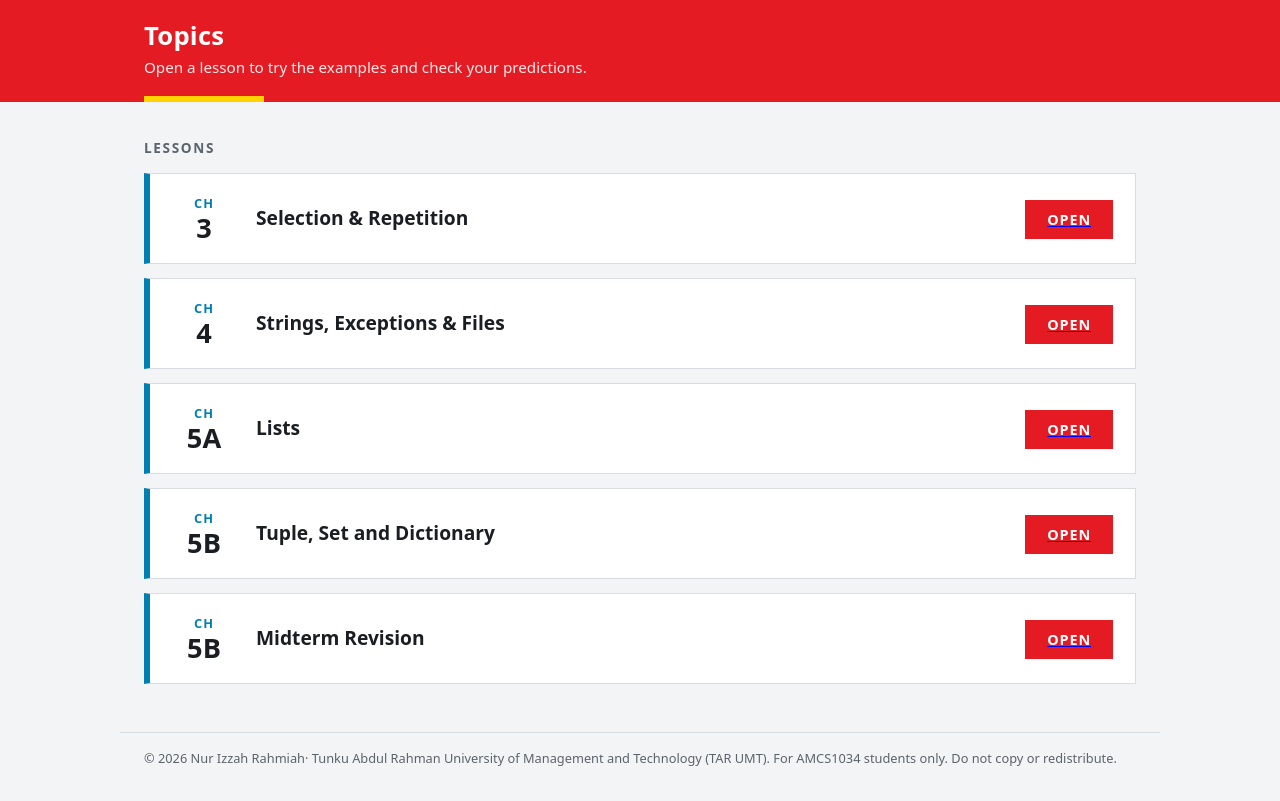
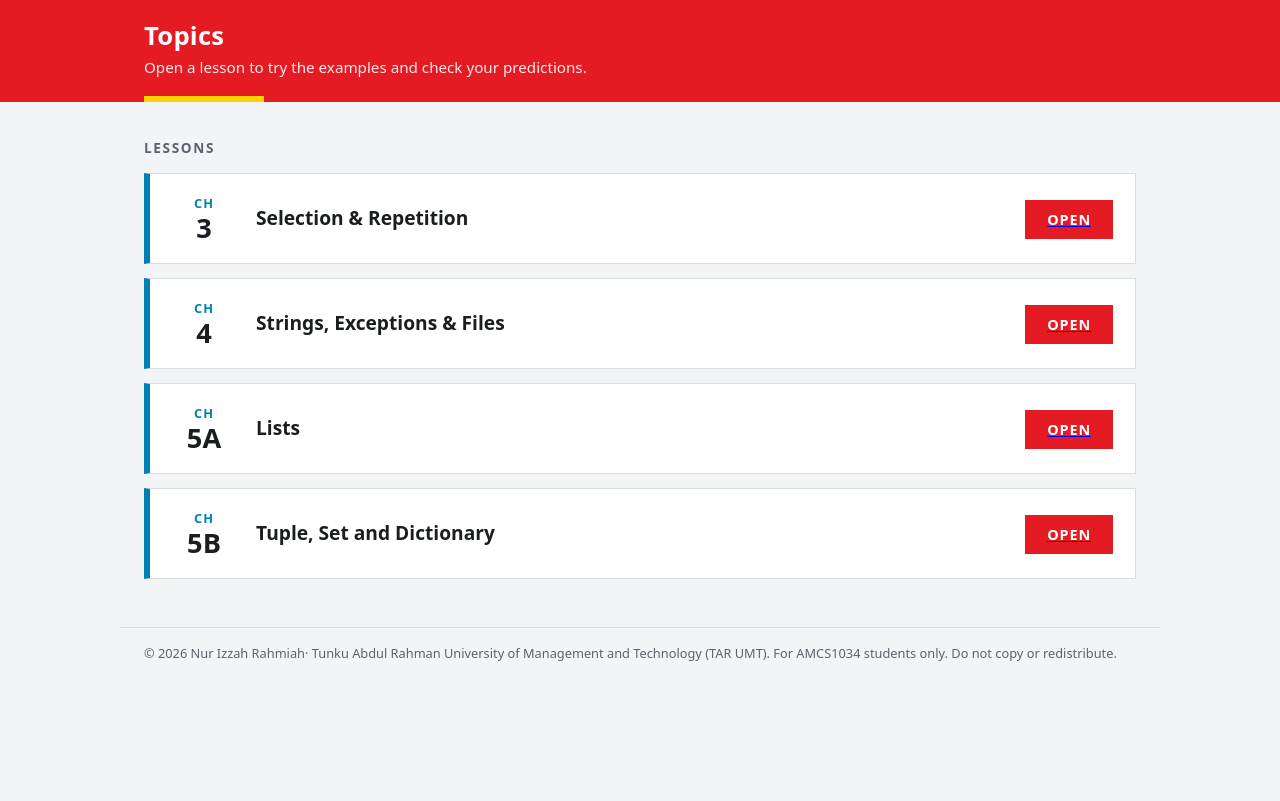
Before and after one commit to izzahabllah-alt/izzahabllah-alt.github.io, a plain HTML site: page index.html in a window 1280 px wide. Shown: the part 86-887 px from the top of the page. After the commit the page ends 800 px from the top, so only its background shows below. Drawn offline with Linux system fonts and the light colour scheme.

Commit message:
Update index.html

```diff
--- a/index.html
+++ b/index.html
@@ -97,13 +97,13 @@ footer { max-width: 1040px; margin: 0 auto; padding: 16px 24px 32px; font-size:
           <span class="go">OPEN</span>
         </a>
       </div>
-      <div class="topic">
-        <div class="ch">Ch<b>5B</b></div>
+      <!--div class="topic">
+        <div class="ch"><b></b></div>
         <div class="txt"><b>Midterm Revision</b></div>
         <a href="midtermrevision202609.html">
       <span class="go">OPEN</span>
     </a>
-  </div>
+  </div-->
 
   </div>
 </main>
```
